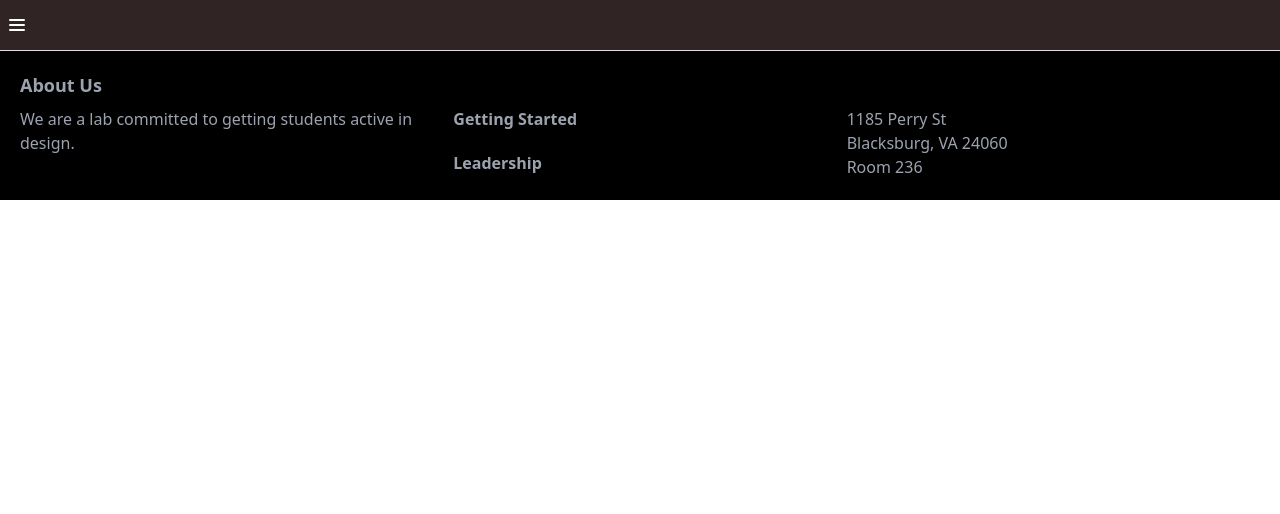
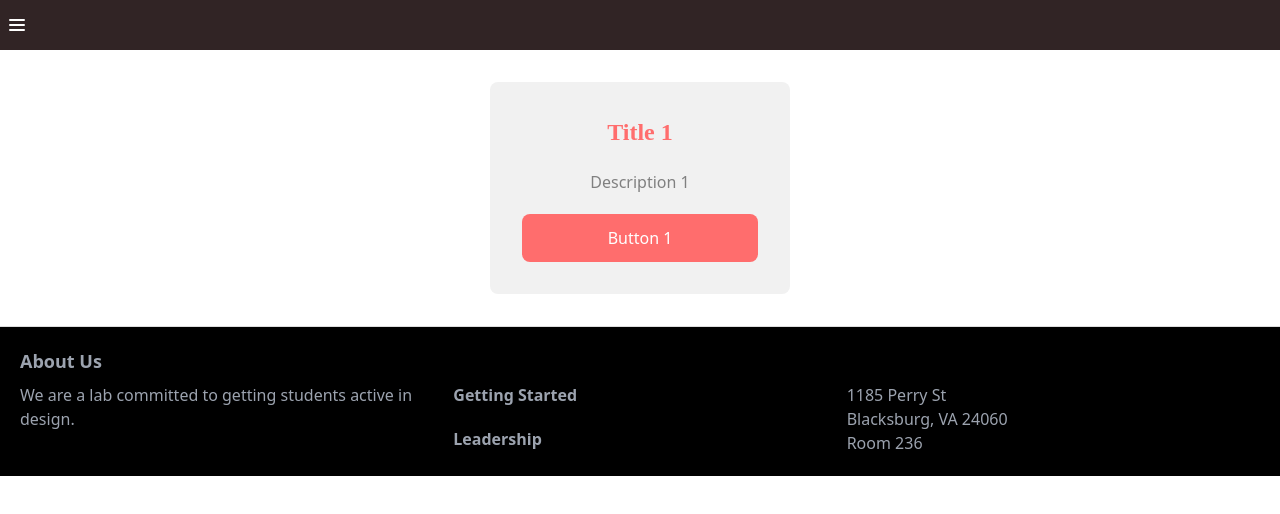
Before and after one commit to sakgoyal/svelte-test, a SvelteKit app: page /getting_started in a window 1280 px wide. Shown: the top 514 px of the page. Built offline with nearby package versions, Linux system fonts and the light colour scheme.

Commit message:
getting started card test

```diff
--- /dev/null
+++ b/src/lib/comps/GSCard/Button.svelte
@@ -0,0 +1,31 @@
+<script>
+	import SvelteMarkdown from "svelte-markdown";
+	import Modal from "$lib/comps/Modal.svelte";
+	export let disabled = false;
+	export let label = "";
+	export let modalMarkdown = "";
+	let showModal = false;
+</script>
+
+{#if modalMarkdown === ""}
+	<button class="text-white"> {label} </button>
+{:else}
+	<button class="text-white" on:click={() => (showModal = true)} {disabled}> {label} </button>
+	<Modal bind:showModal>
+		<SvelteMarkdown source={modalMarkdown} />
+	</Modal>
+{/if}
+
+<style>
+	button {
+		width: 100%;
+		background-color: #ff6d6d; /* change this. use tailwind app colors */
+		padding: 12px;
+		border-radius: 8px;
+		transition: all 0.2s ease-in-out;
+	}
+
+	button:hover {
+		background-color: #ff4d4d; /* change this. use tailwind app colors */
+	}
+</style>
--- /dev/null
+++ b/src/lib/comps/GSCard/Description.svelte
@@ -0,0 +1,16 @@
+<script>
+	export let text = "";
+</script>
+
+<p class="description">
+	{text}
+</p>
+
+<style>
+	.description {
+		color: grey; /* change this */
+		text-align: center;
+		font-size: 1rem;
+		font-weight: 400;
+	}
+</style>
--- /dev/null
+++ b/src/lib/comps/GSCard/GSCard.svelte
@@ -0,0 +1,26 @@
+<script>
+	import Title from './Title.svelte';
+	import Description from './Description.svelte';
+	import Button from './Button.svelte';
+	// import Image from './Image.svelte';
+
+</script>
+
+<div class="card">
+	<slot {Title} {Description} {Button} />
+</div>
+
+<style>
+	.card {
+		display: flex;
+		justify-content: center;
+		align-items: center;
+		flex-direction: column;
+		width: 300px;
+		background-color: #f1f1f1; /* change this. use tailwind app colors */
+		color: #ff6d6d;            /* change this */
+		margin: 2rem auto;
+		border-radius: 8px;
+		padding: 2rem;
+	}
+</style>
--- /dev/null
+++ b/src/lib/comps/GSCard/Title.svelte
@@ -0,0 +1,16 @@
+<script>
+	export let text = "";
+</script>
+
+<h2 class="gs-card-title">
+  {text}
+</h2>
+
+<style>
+  .gs-card-title {
+	color: #ff6d6d; /* change this */
+	font-size: 1.5rem;
+	font-weight: 600;
+	margin: 0px;
+  }
+</style>
--- a/src/routes/+page.svelte
+++ b/src/routes/+page.svelte
@@ -12,7 +12,6 @@
 	// configure tailwind purge // https://tailwindcss.com/docs/optimizing-for-production#writing-purgeable-html
 </script>
 
-<!-- <ProjectCard /> -->
 <div class="App max-h-screen">
 	<header class="App-header">
 		<div class="App">
--- a/src/routes/getting_started/+page.svelte
+++ b/src/routes/getting_started/+page.svelte
@@ -4,6 +4,7 @@
 	import ReturningMemberText from "$lib/markdowns/returning_members.md?raw";
 	import Modal from "$lib/comps/Modal.svelte";
 	let showModal = false;
+	import GSCard from "$lib/comps/GSCard/GSCard.svelte";
 	// import IconAndName from "$lib/comps/IconAndName";
 
 	/**
@@ -18,6 +19,11 @@ import { GiSwipeCard } from 'react-icons/gi'
 	*/
 </script>
 
+<GSCard let:Title let:Button let:Description>
+	<Title text={"Title 1"} />
+	<Description text={"Description 1"} />
+	<Button label={"Button 1"} modalMarkdown={"# testing"}/>
+</GSCard>
 
 <!-- <Modal bind:showModal>
 	<SvelteMarkdown source={Test} />
```
Also changed, not shown: src/lib/comps/Modal.svelte (+2 -6 lines).
